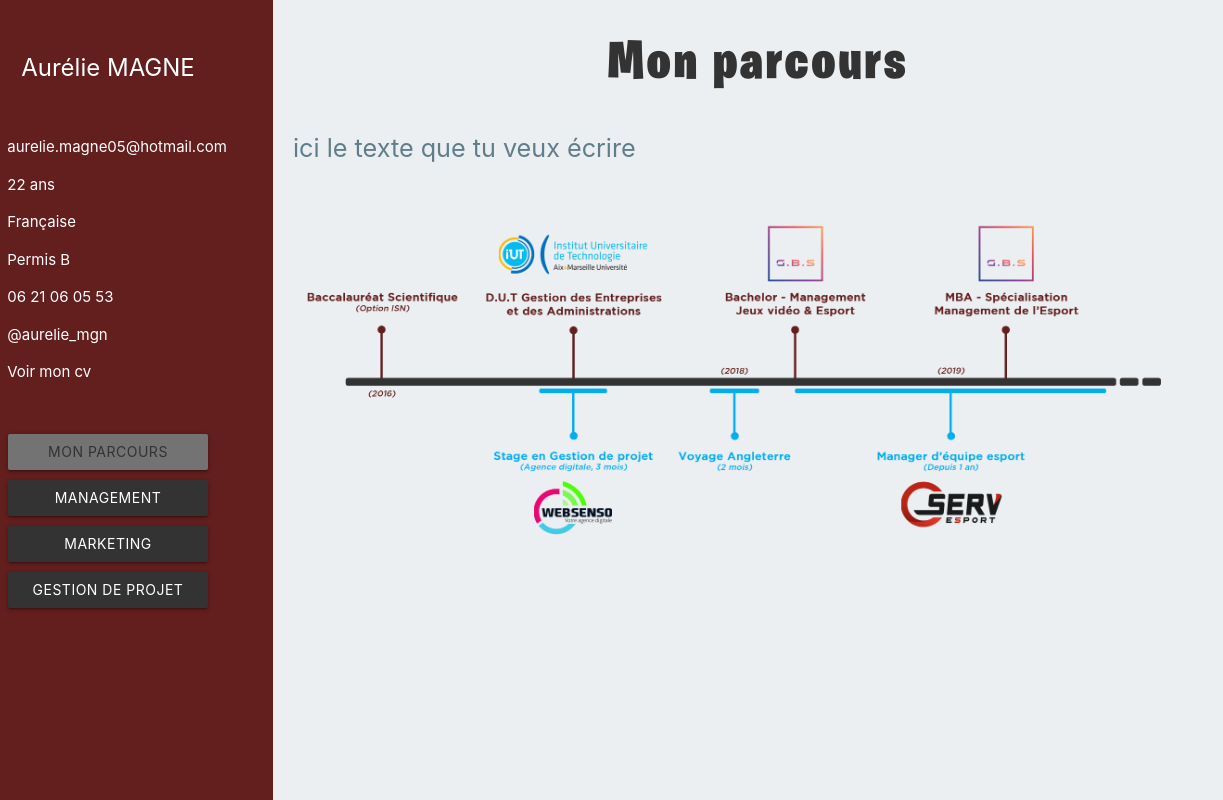
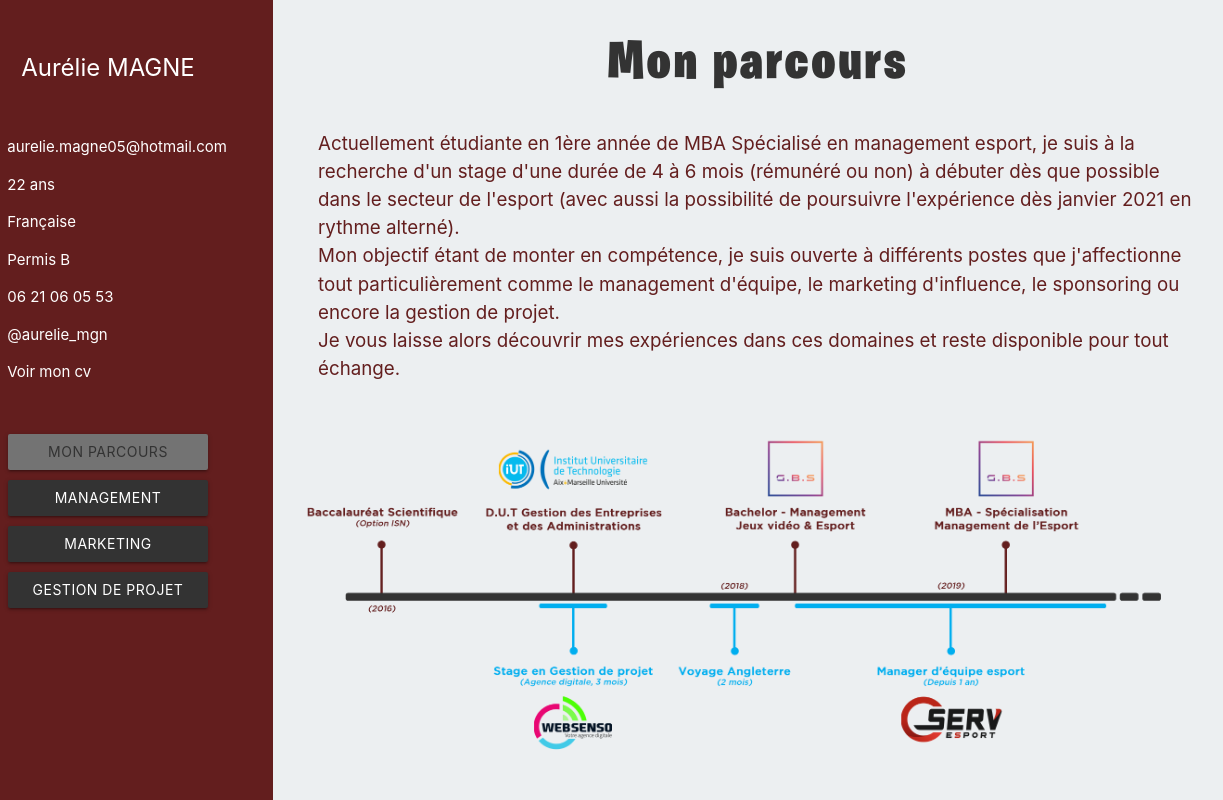
Before and after one commit to colitopare/Projet-Aur-lie, a plain HTML site: page index.html in a window 1280 px wide. Shown: the top 800 px of the page, 57-1280 px from the left. Drawn offline with nearby package versions, Linux system fonts and the light colour scheme.

Commit message:
update présentation

```diff
--- a/css/style.css
+++ b/css/style.css
@@ -81,6 +81,18 @@ li.active > a {
 }
 /* Main content */
 
+#presentation > p {
+  font-size: 1.25rem;
+}
+
+#presentation {
+  margin: 25px;
+}
+
+#presentation > p {
+  color: #631e1e;
+}
+
 #content {
   margin-left: 350px;
   left: auto;
--- a/index.html
+++ b/index.html
@@ -82,9 +82,12 @@
 
 <section id="monParcours">
 	<h2 class="center">Mon parcours</h2>
-	<div id="frise" class="raw"></div>
 	<div id="presentation" class="raw">
-		<p class="flow-text">ici le texte que tu veux écrire</p>
+		<p class="flow-text">Actuellement étudiante en 1ère année de MBA Spécialisé en management esport, je suis à la recherche d'un stage d'une durée de 4 à 6 mois (rémunéré ou non) à débuter dès que possible dans le secteur de l'esport (avec aussi la possibilité de poursuivre l'expérience dès janvier 2021 en rythme alterné).<br/>
+			Mon objectif étant de monter en compétence, je suis ouverte à différents postes que j'affectionne tout particulièrement comme le management d'équipe, le marketing d'influence, le sponsoring ou encore la gestion de projet.<br/>
+			Je vous laisse alors découvrir mes expériences dans ces domaines et reste disponible pour tout échange.</p>
+	</div>
+	<div id="frise" class="raw">
 		<img src="./images/friseok.png" width="100%"/>
 	</div>
 </section>
```
